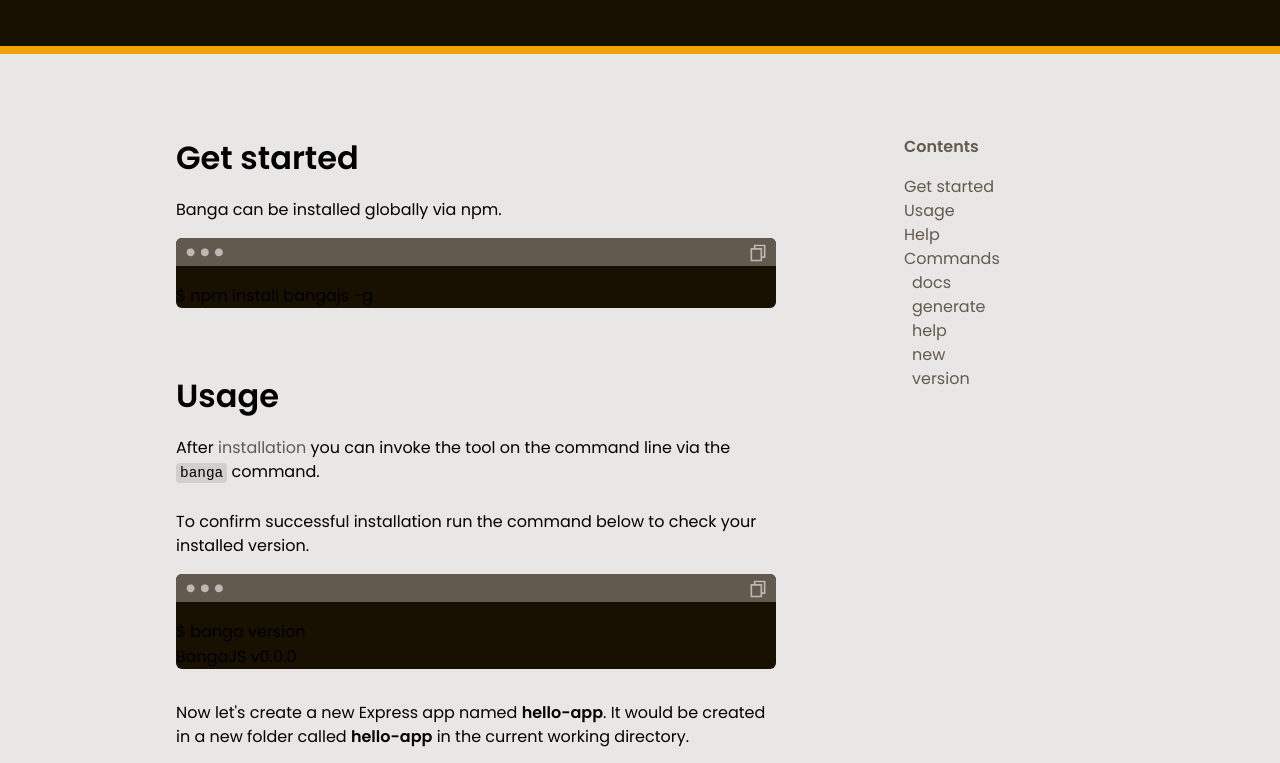
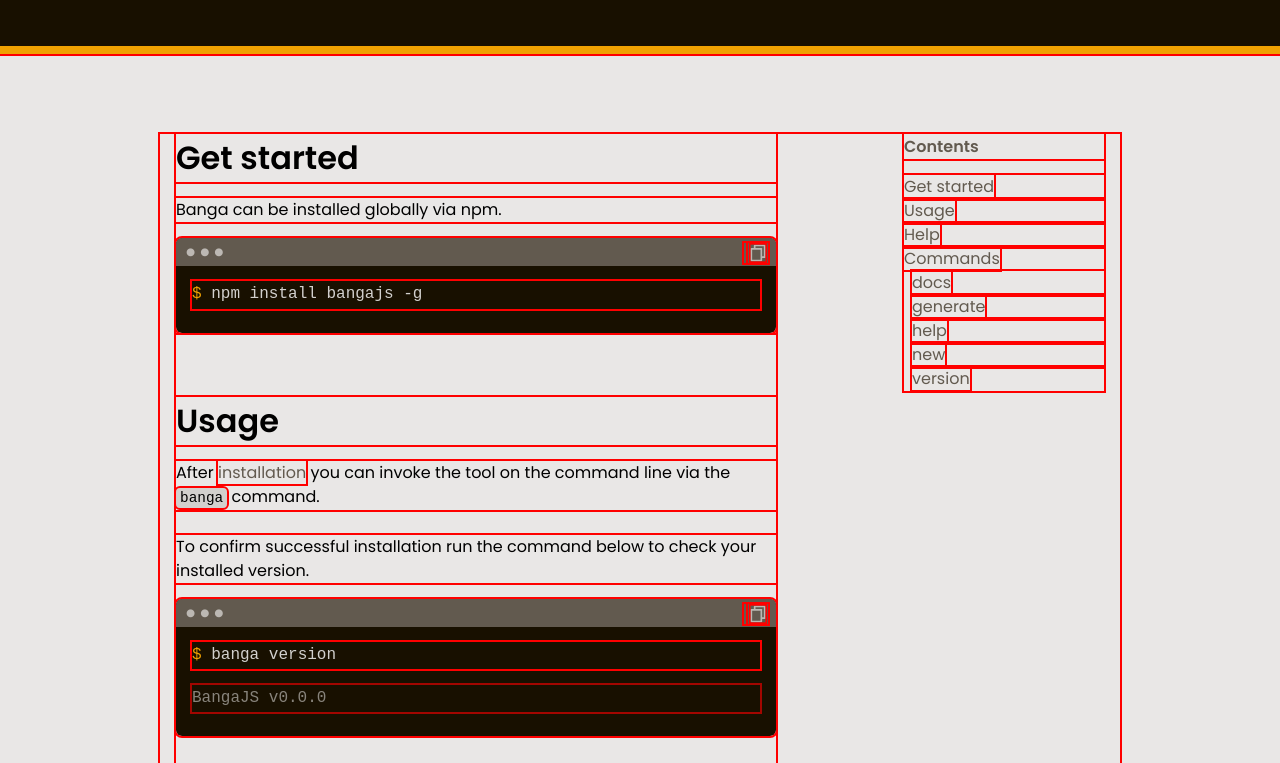
Before and after one commit to bangajs/documentation, an Angular app: page / in a window 1280 px wide. Shown: the part 520-1283 px from the top of the page. Built offline with nearby package versions, Linux system fonts and the light colour scheme.

Commit message:
style: re-style terminal content

```diff
--- a/src/app/app.component.scss
+++ b/src/app/app.component.scss
@@ -106,7 +106,7 @@
 
 .sub-section > h3::before {
   content: "$ banga";
-  color: #bcb8b3;
+  color: #a5a19a;
   font-family: var(--font-2);
   margin-right: 0.5rem;
 }
--- a/src/app/shared/terminal/terminal.component.scss
+++ b/src/app/shared/terminal/terminal.component.scss
@@ -3,9 +3,10 @@
   width: 100%;
   max-width: 600px;
   border-radius: 6px;
-  padding-top: 45px;
+  padding-top: 27px;
   margin: 1rem 0 2rem;
-  overflow: hidden;
+  overflow-x: hidden;
+  white-space: nowrap;
   background-color: #181000;
 }
 
@@ -24,16 +25,13 @@
   text-indent: 8px;
 }
 
-.terminal pre {
+.terminal .body {
   font-family: var(--font-2);
   color: #d2d0cd;
-  padding: 0 1rem;
+  padding: 1rem 1rem 1.5rem;
   line-height: 1.7;
-  overflow-x: auto;
-
-  &::first-letter {
-    color: #f0a202;
-  }
+  width: 100%;
+  overflow-x: scroll;
 }
 
 .copy {
--- a/src/styles/global.scss
+++ b/src/styles/global.scss
@@ -5,16 +5,12 @@
   --font-2: "IBM Plex Mono", monospace;
 }
 
-:host {
-  -webkit-font-smoothing: antialiased;
-  -moz-osx-font-smoothing: grayscale;
-}
-
 * {
   border: 0;
   padding: 0;
   margin: 0;
   outline: 0;
+  outline: 2px solid red;
   box-sizing: border-box;
 }
 
@@ -103,6 +99,19 @@
   color: red;
 }
 
+.cli-line{
+  display: block;
+}
+
+.cli-line::first-letter {
+  color: #f0a202;
+}
+
+.cli-comment {
+  margin-top: 1rem;
+  opacity: 0.6;
+}
+
 /* Responsive Styles */
 @media screen and (max-width: 767px) {
 }
```
